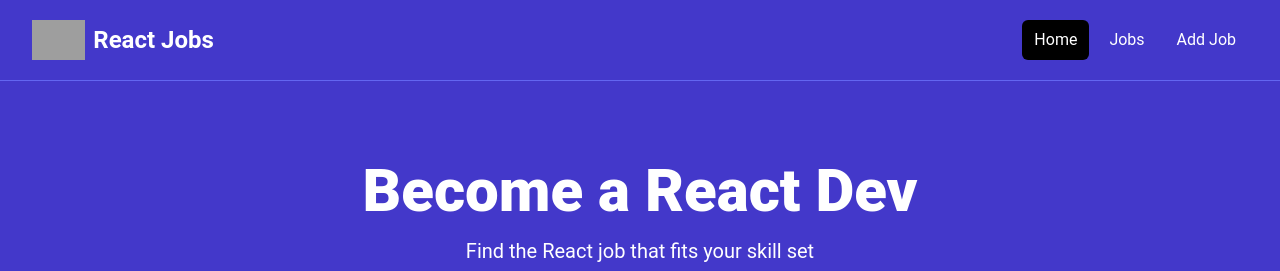
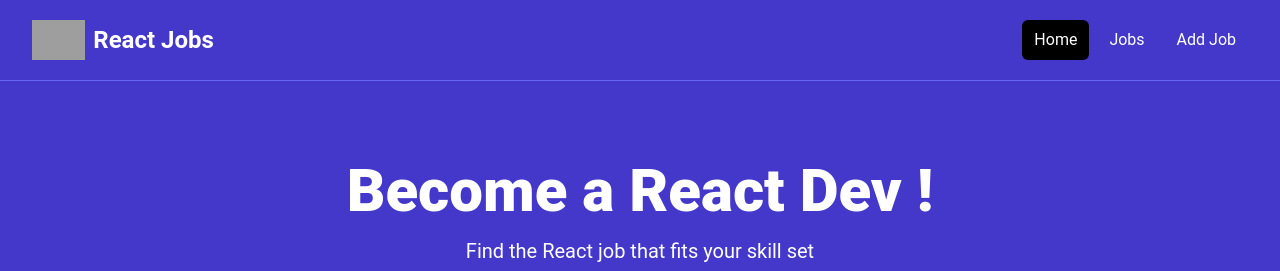
Before and after one commit to aryan2022-bit/Job4React, a React (Vite) app: page / in a window 1280 px wide. Shown: the top 271 px of the page. Built offline with nearby package versions, Linux system fonts and the light colour scheme; no server answers; grey boxes are pictures that could not be loaded.

Commit message:
Fix line endings

```diff
--- a/src/components/Hero.jsx
+++ b/src/components/Hero.jsx
@@ -1,5 +1,5 @@
 const Hero = ({
-  title = 'Become a React Dev',
+  title = 'Become a React Dev !',
   subtitle = 'Find the React job that fits your skill set',
 }) => {
   return (
```
